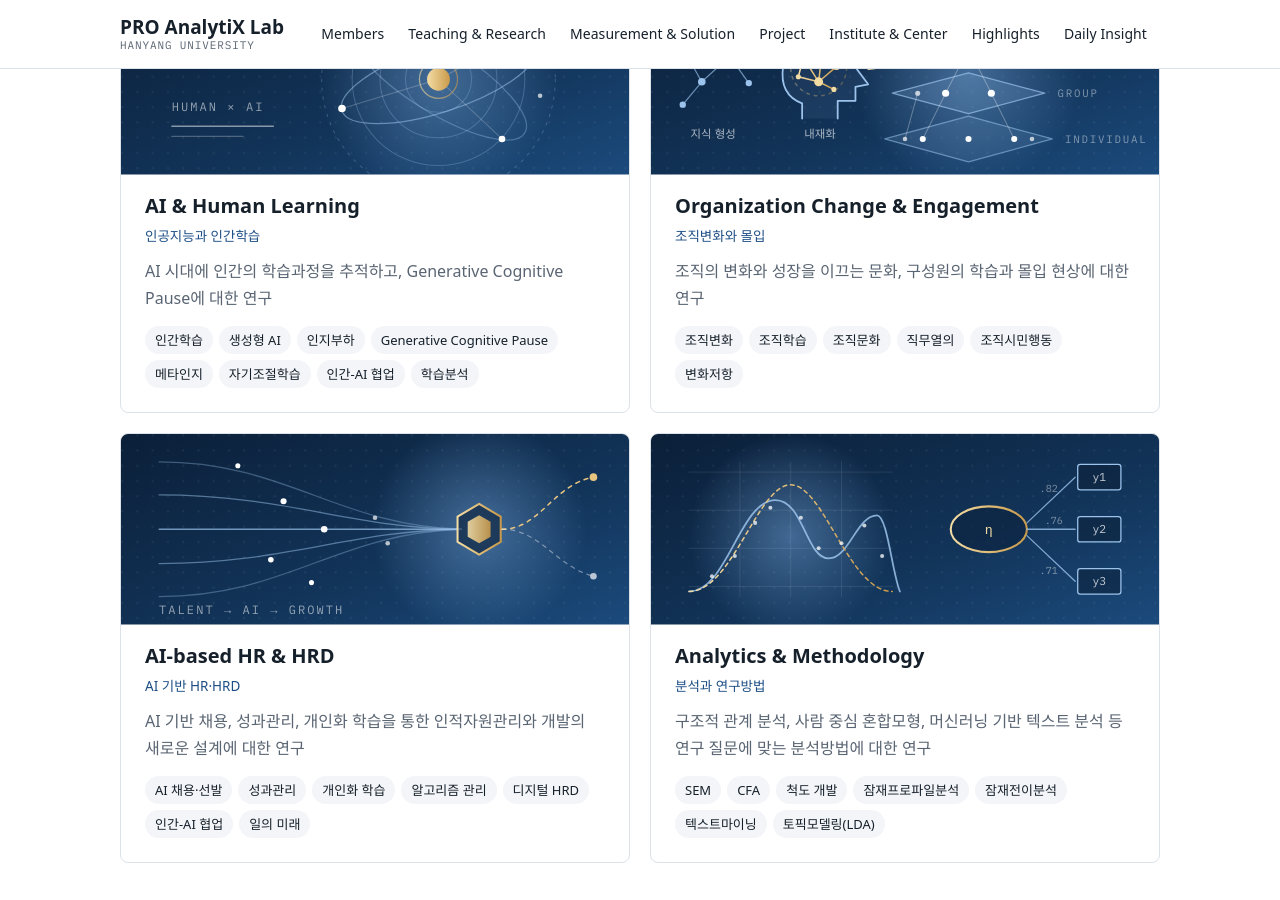
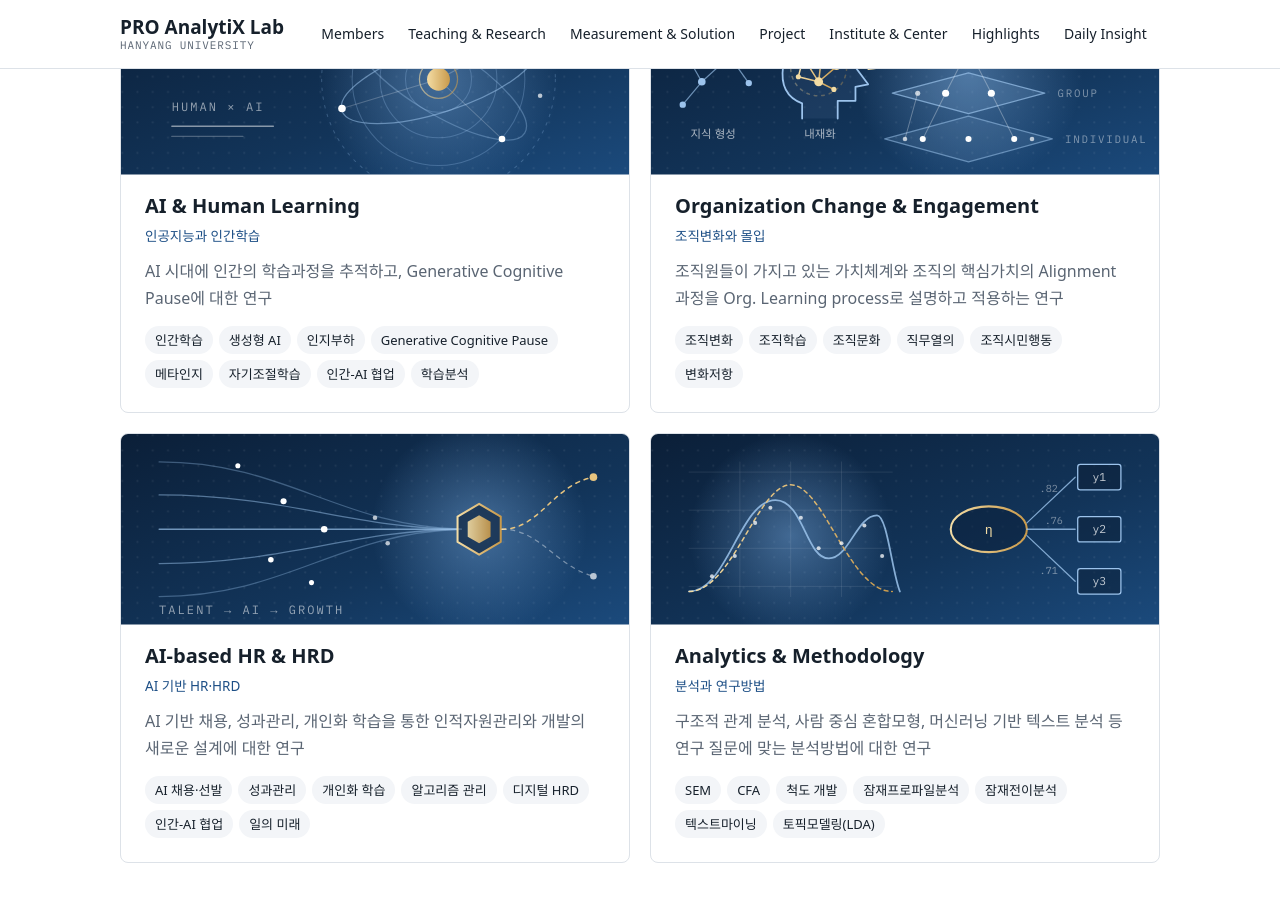
Before and after one commit to drsprolab/drsprolab.github.io, a Jekyll site: the page built from index.html, in a window 1280 px wide and 900 px high, scrolled down 1595 px. Built offline with Jekyll 4.4.1, drawn with Linux system fonts in a browser that asks for light colours; some web fonts are replaced.

Commit message:
Update organizational learning alignment description

```diff
--- a/_data/research_areas.yml
+++ b/_data/research_areas.yml
@@ -6,7 +6,7 @@
 - ko: 조직변화와 몰입
   en: Organization Change & Engagement
   icon: organization
-  summary: 조직의 변화와 성장을 이끄는 문화, 구성원의 학습과 몰입 현상에 대한 연구
+  summary: 조직원들이 가지고 있는 가치체계와 조직의 핵심가치의 Alignment 과정을 Org. Learning process로 설명하고 적용하는 연구
   keywords: [조직변화, 조직학습, 조직문화, 직무열의, 조직시민행동, 변화저항]
 - ko: AI 기반 HR·HRD
   en: AI-based HR & HRD
```
